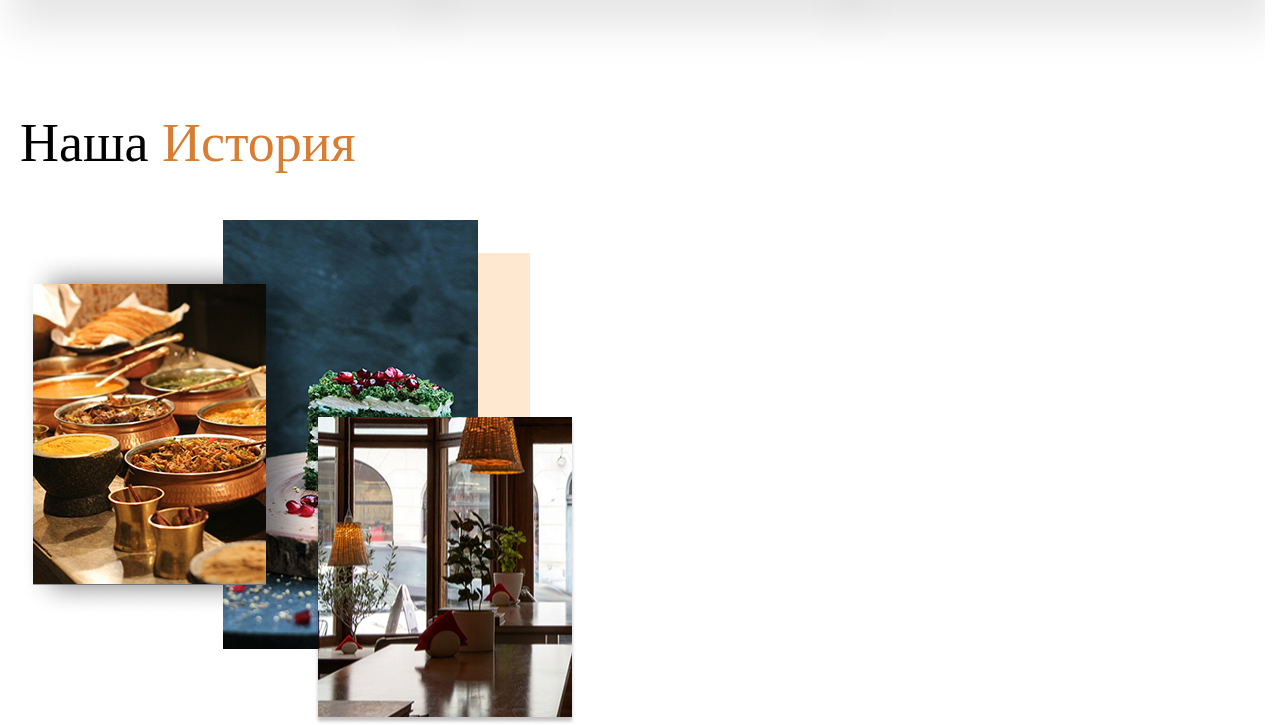
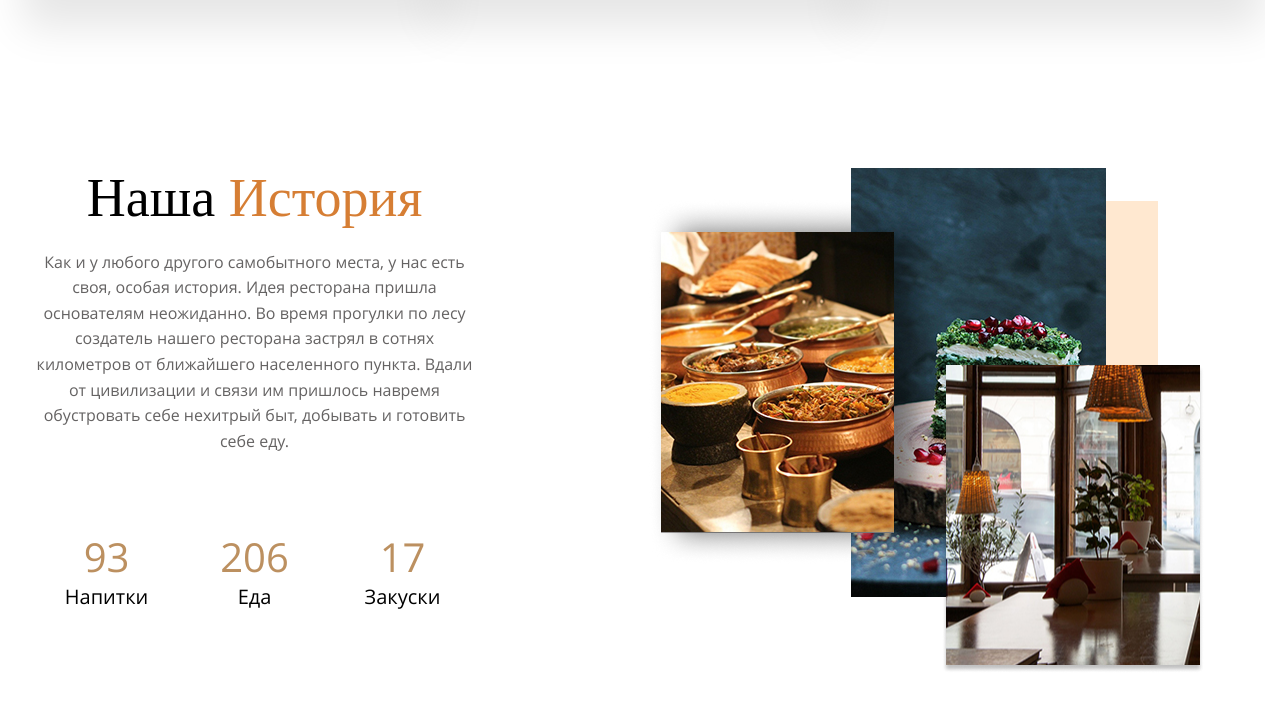
Before and after one commit to Lavrrusha/Restaurant-sushi, a plain HTML site: page index.html in a window 1280 px wide. Shown: the part 1079-1804 px from the top of the page. After the commit the page ends 1752 px from the top, so only its background shows below. Drawn offline with Linux system fonts and the light colour scheme; a web font is replaced by a local one.

Commit message:
Выполнена разметка и стилизация секции about-us

```diff
--- a/css/base/_title.scss
+++ b/css/base/_title.scss
@@ -1,4 +1,5 @@
 .title {
+    margin: 0;
     font-family: var(--second-family);
     font-weight: 400;
     font-size: 54px;
--- a/css/base/_wrapper.scss
+++ b/css/base/_wrapper.scss
@@ -1,5 +1,5 @@
 .wrapper {
-  max-width: calc(1440px + 20px + 20px);
+  max-width: calc(1200px + 20px + 20px);
   padding-inline: 20px;
   margin: 0 auto;
   }
--- /dev/null
+++ b/css/sections/_about-us.scss
@@ -0,0 +1,48 @@
+.about-us {
+
+    & .title {
+        margin-bottom: 20px;
+    }
+
+    &__grid {
+        display: grid;
+        grid-template-columns: 1fr 1fr;
+        gap: 30px;
+    }
+
+    &__left {
+        text-align: center;
+        width: 444px;
+        height: 422px;
+    }
+
+    &__text {
+        margin: 0;
+        color: var(--text);
+        line-height: 1.6;
+        margin-bottom: 80px;
+    }
+
+    &__list {
+        display: grid;
+        grid-template-columns: repeat(3, 1fr);
+    }
+
+    &__item {
+        display: flex;
+        flex-direction: column;
+        font-weight: 400;
+        font-size: 20px;
+        color: var(--black);
+
+        span {
+            font-weight: 400;
+            font-size: 40px;
+            color: var(--third);
+            margin-bottom: 5px;
+        }
+    }
+
+
+
+}
--- a/css/sections/_benefits.scss
+++ b/css/sections/_benefits.scss
@@ -1,4 +1,5 @@
 .benefits {
+    margin-bottom: 100px;
 
     &__card {
         position: relative;
--- a/css/style.scss
+++ b/css/style.scss
@@ -15,3 +15,4 @@
 
 @use './sections/first-screen';
 @use './sections/benefits';
+@use './sections/about-us';
--- a/index.html
+++ b/index.html
@@ -102,7 +102,10 @@
                 <h3 class="benefits__title">
                   Лучшее качество <span>Еды</span>
                 </h3>
-                <p class="benefits__text">Качество нашей <br> Еды - отменное!</p>
+                <p class="benefits__text">
+                  Качество нашей <br/>
+                  Еды - отменное!
+                </p>
               </li>
 
               <li class="benefits__item">
@@ -126,10 +129,24 @@
           <div class="about-us__grid">
             <div class="about-us__left">
               <h2 class="title">Наша <span>История</span></h2>
+              <p class="about-us__text">
+                Как и у любого другого самобытного места, у нас есть своя,
+                особая история. Идея ресторана пришла основателям неожиданно. Во
+                время прогулки по лесу создатель нашего ресторана застрял в
+                сотнях километров от ближайшего населенного пункта. Вдали от
+                цивилизации и связи им пришлось навремя обустровать себе
+                нехитрый быт, добывать и готовить себе еду.
+              </p>
+
+              <ul class="about-us__list list-reset">
+                <li class="about-us__item"><span>93</span>Напитки</li>
+                <li class="about-us__item"><span>206</span>Еда</li>
+                <li class="about-us__item"><span>17</span>Закуски</li>
+              </ul>
             </div>
 
             <div class="about-us__right">
-              <img src="./image/about-us.png" alt="#">
+              <img src="./image/about-us.png" alt="#" />
             </div>
           </div>
         </div>
```
Also changed, not shown: css/style.css, 1 other file.
